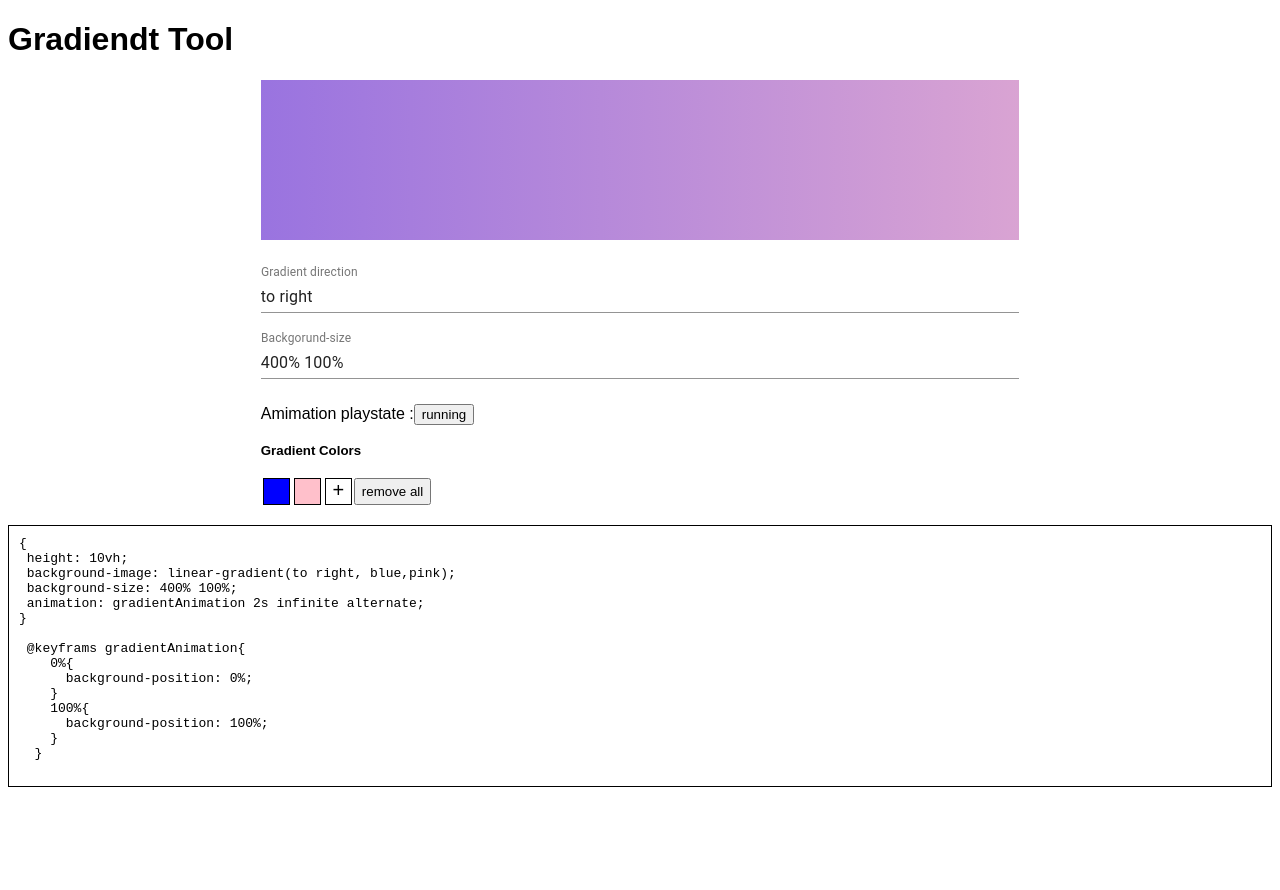
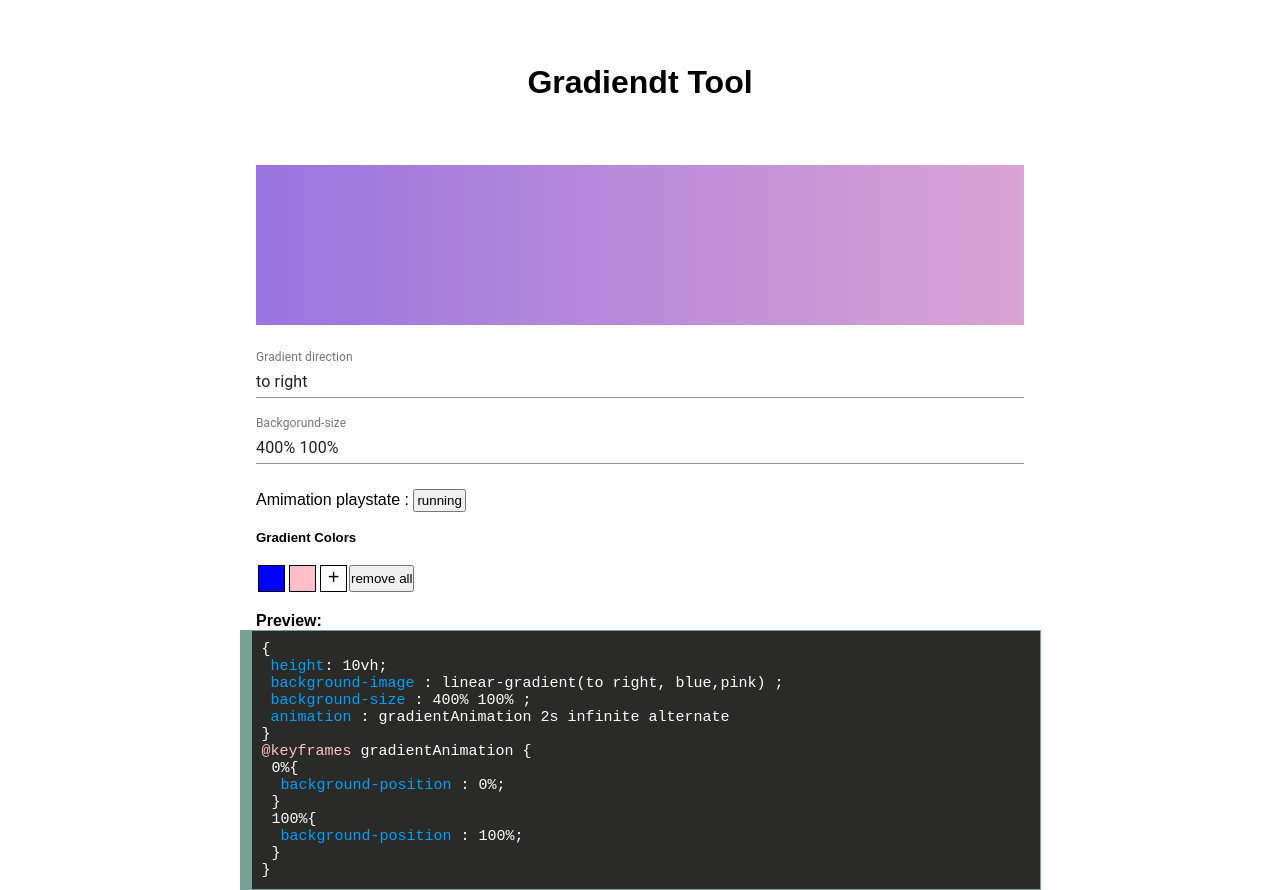
Before and after one commit to tz01x/gradienttools, a React (Create React App) app: page / in a window 1280 px wide. Before the commit the page ends 800 px from the top, so only its background shows below. Built offline with nearby package versions, Linux system fonts and the light colour scheme.

Commit message:
css property change

```diff
--- a/public/index.html
+++ b/public/index.html
@@ -5,39 +5,17 @@
 	<meta charset="utf-8">
 	<meta name="viewport" content="width=device-width, initial-scale=1, shrink-to-fit=no">
 	<meta name="theme-color" content="#000000">
-	<!--
-      manifest.json provides metadata used when your web app is added to the
-      homescreen on Android. See https://developers.google.com/web/fundamentals/engage-and-retain/web-app-manifest/
-    -->
+
 	<link rel="manifest" href="%PUBLIC_URL%/manifest.json">
 	<link rel="shortcut icon" href="%PUBLIC_URL%/favicon.ico">
-	<!--
-      Notice the use of %PUBLIC_URL% in the tags above.
-      It will be replaced with the URL of the `public` folder during the build.
-      Only files inside the `public` folder can be referenced from the HTML.
 
-      Unlike "/favicon.ico" or "favicon.ico", "%PUBLIC_URL%/favicon.ico" will
-      work correctly both with client-side routing and a non-root public URL.
-      Learn how to configure a non-root public URL by running `npm run build`.
-    -->
-	<title>React App</title>
+	<title>Gradient tool</title>
 </head>
 
 <body>
-	<noscript>
-		You need to enable JavaScript to run this app.
-	</noscript>
+
 	<div id="root"></div>
-	<!--
-      This HTML file is a template.
-      If you open it directly in the browser, you will see an empty page.
 
-      You can add webfonts, meta tags, or analytics to this file.
-      The build step will place the bundled scripts into the <body> tag.
-
-      To begin the development, run `npm start` or `yarn start`.
-      To create a production bundle, use `npm run build` or `yarn build`.
-    -->
 </body>
 
 </html>
--- a/src/App.js
+++ b/src/App.js
@@ -109,22 +109,7 @@ export default function App() {
     }
 
 `;
-  let boxCssValues =
-    "{\n height: 10vh;\n background-image: " +
-    backgrountImg +
-    ";\n background-size: " +
-    gradientBackgoundSize +
-    ";\n animation: gradientAnimation 2s infinite alternate; \n}";
 
-  let boxKeyfream = ` @keyframs gradientAnimation{
-    0%{
-      background-position: 0%;
-    }
-    100%{
-      background-position: 100%;
-    }
-  }
-    `;
   const Box = styled.div`
     height: 20vh;
     background-image: ${backgrountImg};
@@ -137,7 +122,7 @@ export default function App() {
 
   return (
     <div className="App">
-      <h1>Gradiendt Tool </h1>
+      <h1 style={{ textAlign: "center" , margin:"2em 0" }}>Gradiendt Tool </h1>
 
       {/* <div className=""  style={pStyle}>this is box</div> */}
       <Box />
@@ -158,7 +143,8 @@ export default function App() {
       </div>
       <div className="container">
         Amimation playstate :
-        <button onClick={handelAnimationPlayStateChange}>
+        <span>  </span>
+        <button onClick={handelAnimationPlayStateChange} style={{padding:"2px"}}>
           {animationPlayState}
         </button>
       </div>
@@ -187,11 +173,34 @@ export default function App() {
         </div>
         <button onClick={handelRemoveAllColor}>remove all</button>
       </div>
+      <h4 className="container">Preview:</h4>
+      <pre className="gradientCSS" style={{ textAlign: "left" }}>
 
-      <pre className="gradientCSS" style={{ textAlign: "left" }}>
-        {boxCssValues}
-        {"\n\n"}
-        {boxKeyfream}
+
+        {'{'}
+        <br />
+        <div><span style={{ color: "#009FFF" }}> height</span>: <samp>10vh</samp>;</div>
+
+        <div><span style={{ color: "#009FFF" }}> background-image </span>: <span style={{whiteSpace:'pre-line'}}>{backgrountImg}</span> ;</div>
+        <div><span style={{ color: "#009FFF" }}> background-size </span>: <span >{gradientBackgoundSize}</span> ;</div>
+        <div><span style={{ color: "#009FFF" }}> animation </span>: gradientAnimation 2s infinite alternate</div>
+
+        {'}'}
+        {"\n"}
+
+
+      <div><span style={{ color: "pink" }} >@keyframes</span> gradientAnimation {"{"}</div>
+      <div style={{position:"relative",left:"10px"}}>
+      <div>0%{"{"}</div>
+      <div><span style={{ color: "#009FFF" }}> background-position</span> : 0%;</div>
+      <div>{'}'}</div>
+      <div>100%{"{"}</div>
+      <div><span style={{ color: "#009FFF" }}> background-position</span> : 100%;</div>
+      <div>{'}'}</div>
+      </div>
+      <div>{'}'}</div>
+
+
       </pre>
 
       {/* <div className={classes.root}>
--- a/src/styles.css
+++ b/src/styles.css
@@ -1,6 +1,21 @@
+
+*{
+  padding: 0;
+  margin: 0;
+}
 .App {
   font-family: Abel, sans-serif;
+  background-color : #ffffff91;
+  height: 100vh;
 }
+
+.App h1{
+  margin-top: 5rem;
+}
+
+
+
+
 
 @keyframes rgb {
   0% {
@@ -87,8 +102,24 @@
 }
 
 .gradientCSS {
-  border: 1px solid black;
+  border: solid rgb(118, 161, 148);
+  border-width: .1em .1em .1em 0.8em ;
+  background-color: rgb(42, 43, 39);
+  color: white;
   padding: 10px;
+  width: 60%;
+  margin: auto;
+  font-size: 15px;
   /* color: white; */
   /* background-color: black; */
 }
+@media only screen and (max-width: 600px) {
+  .App {
+
+    height: 100%;
+  }
+
+  .gradientCSS{
+    overflow-x: scroll;
+  }
+}
```
Also changed, not shown: package.json (+4 -4 lines).
